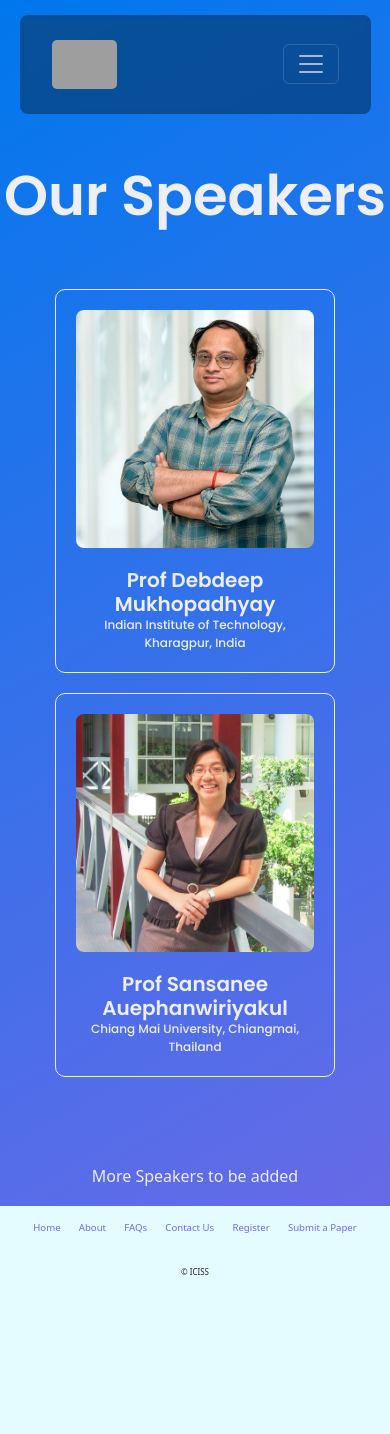
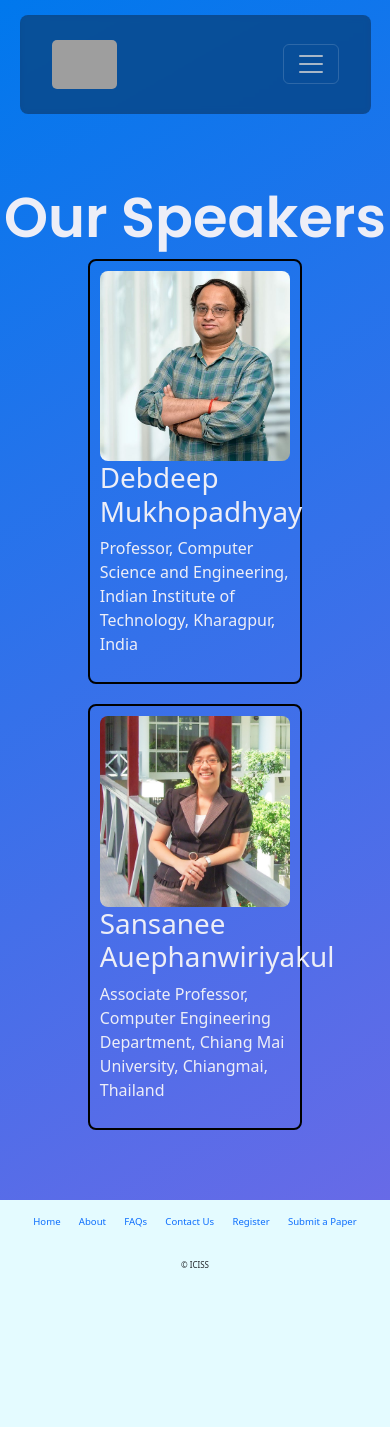
Before and after one commit to techlism/ICISS-2024-Website, a React (Create React App) app: page /speakers in a window 390 px wide. Built offline with nearby package versions, Linux system fonts and the light colour scheme; grey boxes are pictures that could not be loaded; a web font is replaced by a local one.

Commit message:
Revert "updated ui and added tcp"

```diff
--- a/package.json
+++ b/package.json
@@ -15,7 +15,7 @@
     "lucide-react": "^0.356.0",
     "react": "^18.2.0",
     "react-dom": "^18.2.0",
-    "react-router-dom": "^6.22.3",
+    "react-router-dom": "^6.14.1",
     "react-scripts": "5.0.1",
     "web-vitals": "^2.1.4"
   },
@@ -42,8 +42,5 @@
       "last 1 firefox version",
       "last 1 safari version"
     ]
-  },
-  "devDependencies": {
-    "tailwindcss": "^3.4.3"
   }
 }
--- a/src/App.js
+++ b/src/App.js
@@ -7,7 +7,7 @@ import RegistrationPage from './components/pages/RegistrationPage.jsx';
 import GuidelinesPage from './components/pages/GuidelinesPage.jsx';
 import ContactPage from './components/pages/ContactPage.jsx';
 import CommitteePage from './components/pages/CommitteePage.jsx';
-import SpeakersPage from './components/pages/SpeakerPage2.jsx';
+import SpeakersPage from './components/pages/SpeakersPage.jsx';
 import Footer from './components/ui/Footer.jsx';
 import AboutCollegePage from './components/pages/AboutCollegePage.jsx';
 import SubmitPaper from './components/pages/SubmitPage.jsx';
--- a/src/components/pages/CommitteePage.jsx
+++ b/src/components/pages/CommitteePage.jsx
@@ -77,7 +77,6 @@ const CommitteePage = ()=>{
                 <div className={styling.professorsGrid}>
                     <ProfessorCard name="Indrajit Banerjee" description="IIEST, Shibpur, India" page="https://www.iiests.ac.in/IIEST/Faculty/it-ibanerjee"/>
                     <ProfessorCard name = "Kundan Kumar" description="IIEST, Shibpur, India" page="https://www.linkedin.com/in/kundan-kumar-a54461202/"/>
-                    <ProfessorCard name = "Sumit Mangrati" description="IIEST, Shibpur, India" page="https://lesgosumit.netlify.app/"/>
                 </div>
                 <h2 className={styling.h2} >Organizing Committee:</h2>
                 <div className={styling.professorsGrid}>
--- a/src/components/pages/HomePage.module.css
+++ b/src/components/pages/HomePage.module.css
@@ -74,11 +74,10 @@
     padding: 5px;
     background-color: #fff;
     border-radius: 8px;
-    margin: 10px 20px;
+    margin: 20px;
 }
 .sponsor-caption {
     color: #EDEEF7;
-    font-size: small;
     text-align: center;
     margin-bottom: 30px;
 }
--- a/src/components/pages/Speaker2.css
+++ /dev/null
@@ -1,95 +0,0 @@
-.heading{
-    font-family: 'Poppins',sans-serif;
-    font-weight: 700;
-    font-size: 3.5rem;
-    text-align: center;
-    color: #EDEEF7;
-    margin-top: 3rem;
-
-}
-
-.speaker-wrapper{
-    display: flex;
-    justify-content: center;
-    margin-top: 40px;
-    margin-bottom: 70px;
-    align-items: center;
-}
-.content1{
-    font-family: 'Poppins',sans-serif;
-    font-weight: 700;
-    font-size: 3.5rem;
-    text-align: center;
-    color: #EDEEF7;
-    display: flex;
-    justify-content: space-around;
-}
-.speakers{
-    width: 25%;
-    padding: 20px;
-    border: 1px solid #EDEEF7;
-    border-radius: 10px;
-    /* cursor: pointer; */
-}
-.speakers h1{
-    margin-top: 20px;
-}
-.speakers p{
-    font-size: small;
-    font-weight: 500;
-}
-.speakers a{
-    text-decoration: none;
-    color: #EDEEF7;
-}
-
-@media screen and (max-width: 768px){
-    .content1{
-        display: flex;
-        /* flex-direction: column; */
-        /* align-items: center; */
-        justify-content: center;
-        gap: 20px;
-        padding: 20px;
-    }
-    .speakers{
-        width: 70%;
-        padding: 20px;
-        border: 1px solid #EDEEF7;
-        border-radius: 10px;
-    }
-
-}
-
-@media screen and (max-width: 560px){
-
-    .speaker-wrapper
-    {
-        display: flex;
-        flex-direction: column;
-        align-items: center;
-        justify-content: center;
-    }
-    .content1{
-        display: flex;
-        flex-direction: column;
-        align-items: center;
-        justify-content: center;
-        gap: 20px;
-    }
-    .speakers{
-        width: 80%;
-        padding: 20px;
-        border: 1px solid #EDEEF7;
-        border-radius: 10px;
-    }
-}
-
-.ad{
-    display: flex;
-    justify-content: center;
-    align-items: center;
-    margin-top: 20px;
-    margin-bottom: 20px;
-    color: #EDEEF7;
-}
--- a/src/components/pages/SpeakerPage2.jsx
+++ /dev/null
@@ -1,52 +0,0 @@
-import React from "react";
-import "./Speaker2.css";
-//import { Link } from "react-router-dom";
-
-function SpeakerPage2() {
-  return (
-    <div>
-      <div className="heading">
-        <h1>Our Speakers</h1>
-      </div>
-
-      <div className="speaker-container">
-        <div className="speaker-wrapper flex">
-          <div className="content1 flex">
-            <div className="speakers">
-              <a href="https://cse.iitkgp.ac.in/~debdeep/deb/">
-                <img
-                  src="/speaker01.jpg"
-                  alt="Debdeep Mukhopadhyay Image"
-                  style={{ borderRadius: "8px", width: "100%" }}
-                />
-                <h1 style={{ fontSize: "20px" }}>Prof Debdeep Mukhopadhyay</h1>
-                <p style={{ fontSize: "12px" }}>
-                  Indian Institute of Technology, Kharagpur, India
-                </p>
-              </a>
-            </div>
-
-            <div className="speakers">
-              <a href="https://www.cpe.eng.cmu.ac.th/lecturer-viewenglish.php?view_id=Sansanee">
-                <img
-                  src="/speaker02.png"
-                  alt="Sansanee Auephanwiriyakul Image"
-                  style={{ borderRadius: "8px", width: "100%" }}
-                />
-                <h1 style={{ fontSize: "20px" }} s>
-                  Prof Sansanee Auephanwiriyakul
-                </h1>
-                <p style={{ fontSize: "12px" }}>
-                  Chiang Mai University, Chiangmai, Thailand
-                </p>
-              </a>
-            </div>
-          </div>
-        </div>
-      </div>
-      <h1 className="ad">More Speakers to be added</h1>
-    </div>
-  );
-}
-
-export default SpeakerPage2;
--- a/src/components/pages/SpeakersPage.jsx
+++ b/src/components/pages/SpeakersPage.jsx
@@ -1,66 +1,41 @@
 // import ProfessorCard from "../../ProfessorCard";
 // import profile from '../../assets/profile.jpg'
 
-import styling from "./SpeakersPage.module.css";
-
-const SpeakersPage = () => {
+import styling from './SpeakersPage.module.css'
+const SpeakersPage = ()=>{
     return (
-    <div className={styling["main-speakerpage"]}>
+        <div className={styling['main-speakerpage']}>
             <div className={styling.professors}>
                 <h1 className={styling.heading}>Our Speakers</h1>
-        <div className={styling.speakerContainer}
-          style={{
-            color: "#EDEEF7",
-            display: "flex",
-            alignItems: "center",
-            justifyContent: "space-around",
-          }}
-        >
-          <div
-            style={{
-              width: "25%",
-              padding: "10px",
-              border: "solid 2px black",
-              borderRadius: "8px",
-              marginBottom: "20px",
-            }}
-          >
+                <div style={{color : '#EDEEF7', display: 'flex', flexDirection : 'column', alignItems:'center'}}>
+                    <div style={{ width: '55%', padding: '10px' , border : 'solid 2px black', borderRadius : '8px', marginBottom : '20px'}}>
                         <img
                             src="/speaker01.jpg"
                             alt="Debdeep Mukhopadhyay Image"
-              style={{ borderRadius: "8px", width: "100%" }}
+                            style={{ borderRadius: '8px', width: '100%' }}
                         />
-            <h1 style={{ fontSize: "20px" }}>Prof Debdeep Mukhopadhyay</h1>
-            <p style={{ fontSize: "12px" }}>
-              Indian Institute of Technology, Kharagpur, India
+                        <h1>Debdeep Mukhopadhyay</h1>
+                        <p>
+                            Professor, Computer Science and Engineering, Indian Institute of
+                            Technology, Kharagpur, India
                         </p>
                     </div>
-          <div
-            style={{
-              width: "25%",
-              padding: "10px",
-              border: "solid 2px black",
-              borderRadius: "8px",
-            }}
-          >
+                    <div style={{ width: '55%', padding: '10px' ,border : 'solid 2px black', borderRadius : '8px'}}>
                         <img
                             src="/speaker02.png"
                             alt="Sansanee Auephanwiriyakul Image"
-              style={{ borderRadius: "8px", width: "100%" }}
+                            style={{ borderRadius: '8px', width: '100%' }}
                         />
-            <h1 style={{ fontSize: "20px" }} s>
-              Prof Sansanee Auephanwiriyakul
-            </h1>
-            <p style={{ fontSize: "12px" }}>
-              Chiang Mai University, Chiangmai, Thailand
+                        <h1>Sansanee Auephanwiriyakul</h1>
+                        <p>
+                            Associate Professor, Computer Engineering Department, Chiang Mai
+                            University, Chiangmai, Thailand
                         </p>
                     </div>
                 </div>
-
-
             </div>
         </div>
     );
-};
+}
 
 export default SpeakersPage;
--- a/src/components/pages/SpeakersPage.module.css
+++ b/src/components/pages/SpeakersPage.module.css
@@ -18,21 +18,3 @@
     font-weight: 500;
     color: #EDEEF7;
 }
-.speakerContainer{
-    /* color: "#EDEEF7", */
-            /* display: "flex", */
-            /* alignItems: "center", */
-            /* justifyContent: "space-around", */
-            color: #EDEEF7;
-            display: flex;
-            align-items: center;
-            justify-content: space-around;
-}
-@media screen and (max-width: 360px){
-    .speaker-container
-    {
-        display: flex;
-        flex-direction: column;
-    }
-
-}
--- a/src/index.css
+++ /dev/null
@@ -1,4 +0,0 @@
-
-@tailwind base;
-@tailwind components;
-@tailwind utilities;
--- a/src/index.js
+++ b/src/index.js
@@ -1,7 +1,7 @@
 import React from 'react';
 import ReactDOM from 'react-dom/client';
 import App from './App';
-import './index.css';
+
 
 const root = ReactDOM.createRoot(document.getElementById('root'));
 root.render(
--- a/tailwind.config.js
+++ /dev/null
@@ -1,10 +0,0 @@
-/** @type {import('tailwindcss').Config} */
-module.exports = {
-  content: [
-    "./src/**/*.{js,jsx,ts,tsx}",
-  ],
-  theme: {
-    extend: {},
-  },
-  plugins: [],
-}
```
Also changed, not shown: src/components/tcpList.js (+3 -9 lines), 1 other file (tests, documents, lock files or other folders). Lines whose indentation alone changed are shown as unchanged.
